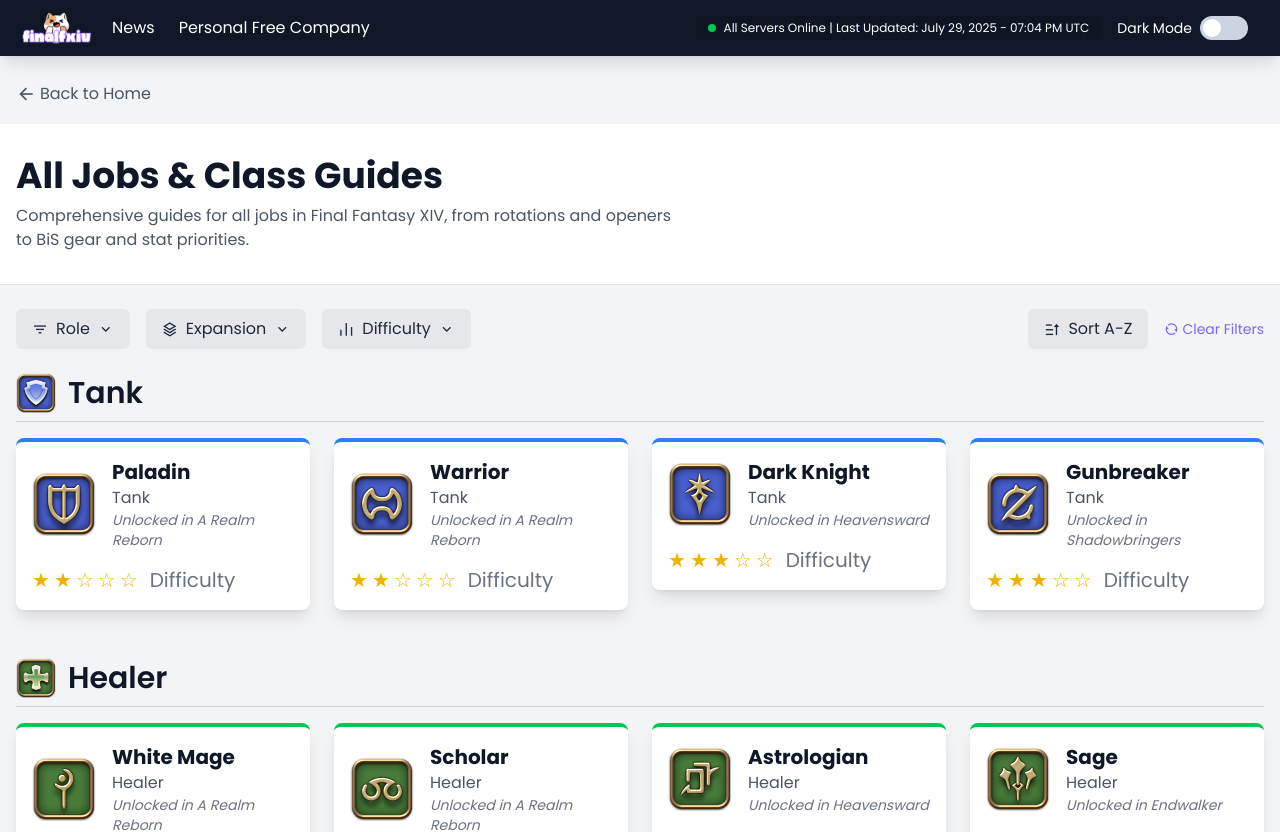
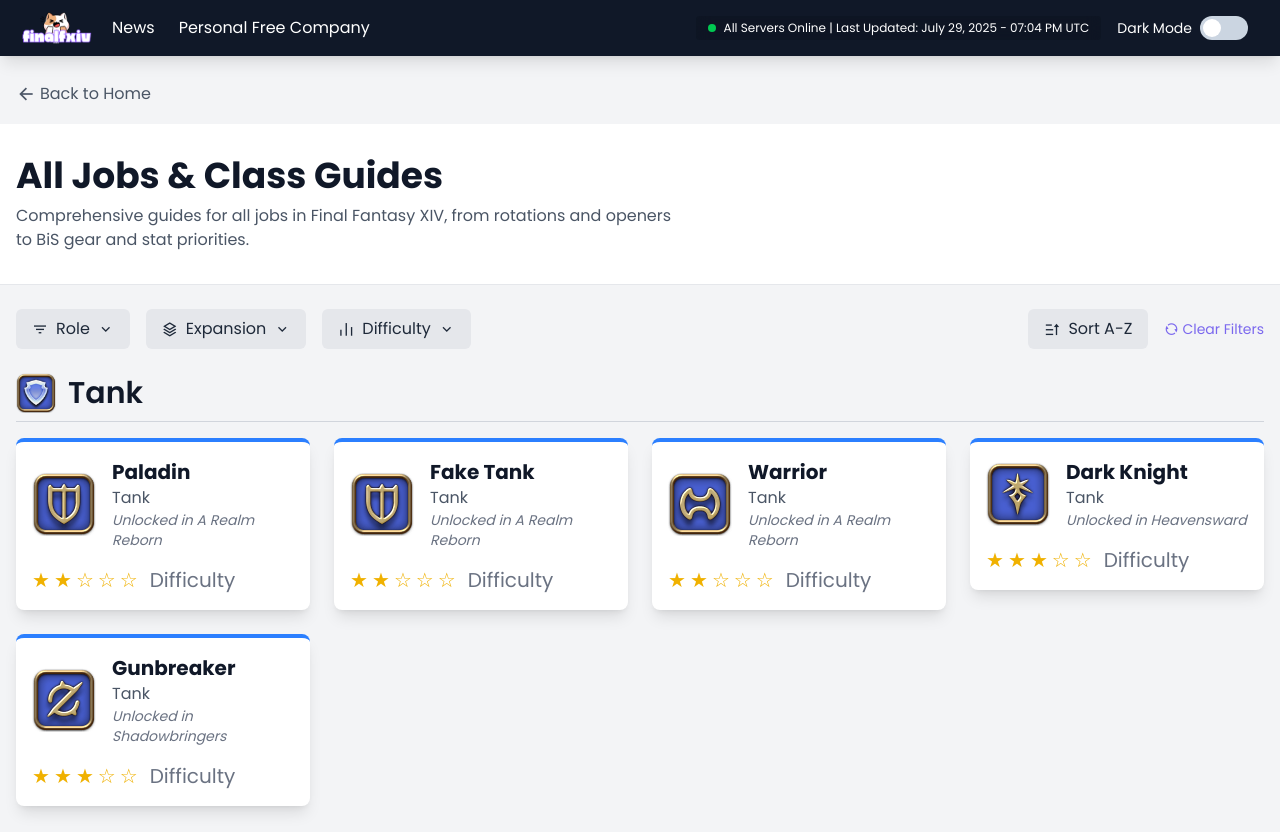
Before and after one commit to FearsRedemption/ffxivguide, a React (Vite) app: page /all-jobs in a window 1280 px wide. Shown: the top 832 px of the page. Built offline with nearby package versions, Linux system fonts and the light colour scheme.

Commit message:
trying something else

```diff
--- a/src/data/allJobsData.ts
+++ b/src/data/allJobsData.ts
@@ -38,6 +38,14 @@
     // Tanks
     {
         jobName: "Paladin",
+        icon: Paladin,
+        jobRole: "Tank",
+        unlockedIn: "A Realm Reborn",
+        difficulty: 2,
+        link: '#'
+    },
+    {
+        jobName: "Fake Tank",
         icon: Paladin,
         jobRole: "Tank",
         unlockedIn: "A Realm Reborn",
```
